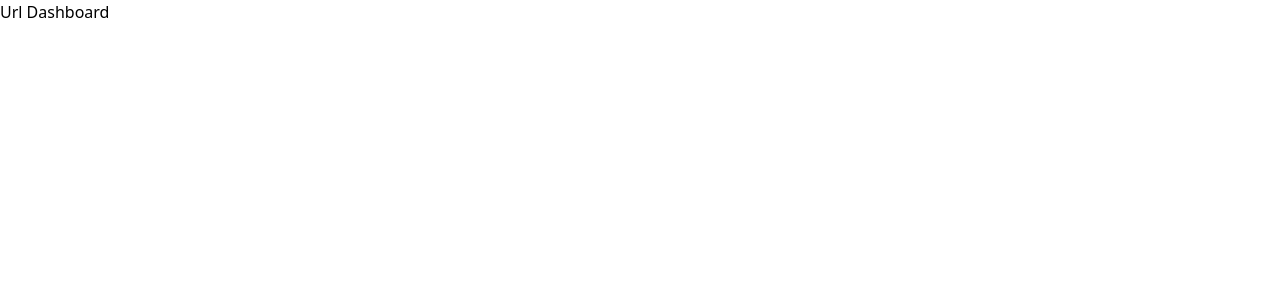
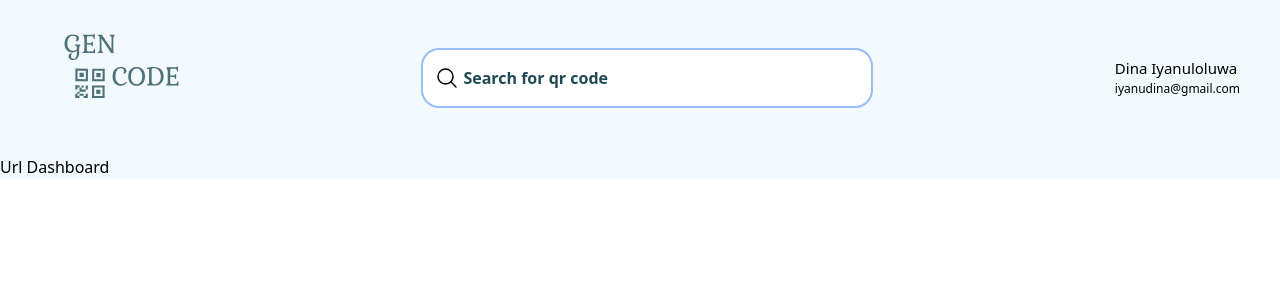
Before and after one commit to iyanuloluwa-Miracle/GenCode, a Vue app: page /url-dashboard in a window 1280 px wide. Shown: the top 300 px of the page. Built offline with nearby package versions, Linux system fonts and the light colour scheme.

Commit message:
:rocket: Admin Dashboard added

```diff
--- a/package.json
+++ b/package.json
@@ -9,6 +9,7 @@
     "preview": "vite preview"
   },
   "dependencies": {
+    "@heroicons/vue": "^2.1.3",
     "swiper": "^8.4.7",
     "unplugin-icons": "^0.18.5",
     "vue": "^3.4.21",
--- /dev/null
+++ b/src/components/Dashboard/DashboardHeader.vue
@@ -0,0 +1,34 @@
+<template>
+  <div class="flex items-center justify-between">
+    <div>
+      <img src="../../assets/icons/Gen_Code.svg" alt="gen_code" />
+    </div>
+    <form class="w-full max-w-md">
+      <div class="relative flex items-center text-gray-400 focus-within:text-gray-600">
+        <svg xmlns="http://www.w3.org/2000/svg" fill="none" viewBox="0 0 24 24" stroke-width="1.5" stroke="currentColor" class="w-6 h-6 absolute ml-3">
+  <path stroke-linecap="round" stroke-linejoin="round" d="m21 21-5.197-5.197m0 0A7.5 7.5 0 1 0 5.196 5.196a7.5 7.5 0 0 0 10.607 10.607Z" />
+</svg>
+
+        <input
+          type="text"
+          name="search"
+          placeholder="Search for qr code"
+          autocomplete="off"
+          aria-label="Search for qr code"
+          class="w-full pr-3 pl-10 py-4 font-semibold placeholder-Till01 text-[#163037] rounded-2xl border-none ring-2 ring-gray-300"
+        />
+      </div>
+    </form>
+
+    <div class="mr-10">
+      <h6 class="text-[15px]">Dina Iyanuloluwa</h6>
+      <h6 class="text-[12px]">iyanudina@gmail.com</h6>
+    </div>
+  </div>
+</template>
+
+<script>
+export default {};
+</script>
+
+<style scoped></style>
--- a/src/components/ServiceComponent/ServicesComponent.vue
+++ b/src/components/ServiceComponent/ServicesComponent.vue
@@ -30,7 +30,7 @@
 
       </div>
 
-      <div class="rounded-[16px] bg-whites hover:bg-[#76D4DF]">
+      <div class="rounded-[16px] bg-whites hover:bg-[#76D4DF] h-">
         <img src="../../assets/icons/user.svg" alt="user" width="35" class="ml-10 mt-8"/>
         <h4 class="text-[40px] font-semibold px-10 mt-5 text-[#12292B] card-heading4">Improved<br>Communication</h4>
         <p class="text-[18px] px-10 pt-2 text-[#1E4448] card-paragraph">Confidential messages,Information <br> and the most sensitive documentation <br>can be communicated <br>in text</p>
--- a/src/pages/Dashboard/UrlDashboard.vue
+++ b/src/pages/Dashboard/UrlDashboard.vue
@@ -1,11 +1,18 @@
 <template>
-    <div>
+    <div class="bg-[#F3FAFD]">
+        <DashboardHeader/>
         <p>Url Dashboard</p>
     </div>
 </template>
 
 <script>
+    import DashboardHeader from '../../components/Dashboard/DashboardHeader.vue';
     export default {
+        components:{
+            DashboardHeader
+
+
+        }
 
     }
 </script>
--- a/src/routes/router.js
+++ b/src/routes/router.js
@@ -12,7 +12,6 @@ import UrlDashboard from '../pages/Dashboard/UrlDashboard.vue'
 import TextDashboard from '../pages/Dashboard/TextDashboard.vue'
 import FacebookDashboard from '../pages/Dashboard/FacebookDashboard.vue'
 import XDashboard from '../pages/Dashboard/XDashboard.vue'
-
 
 
 
```
Also changed, not shown: 1 other file (tests, documents, lock files or other folders).
